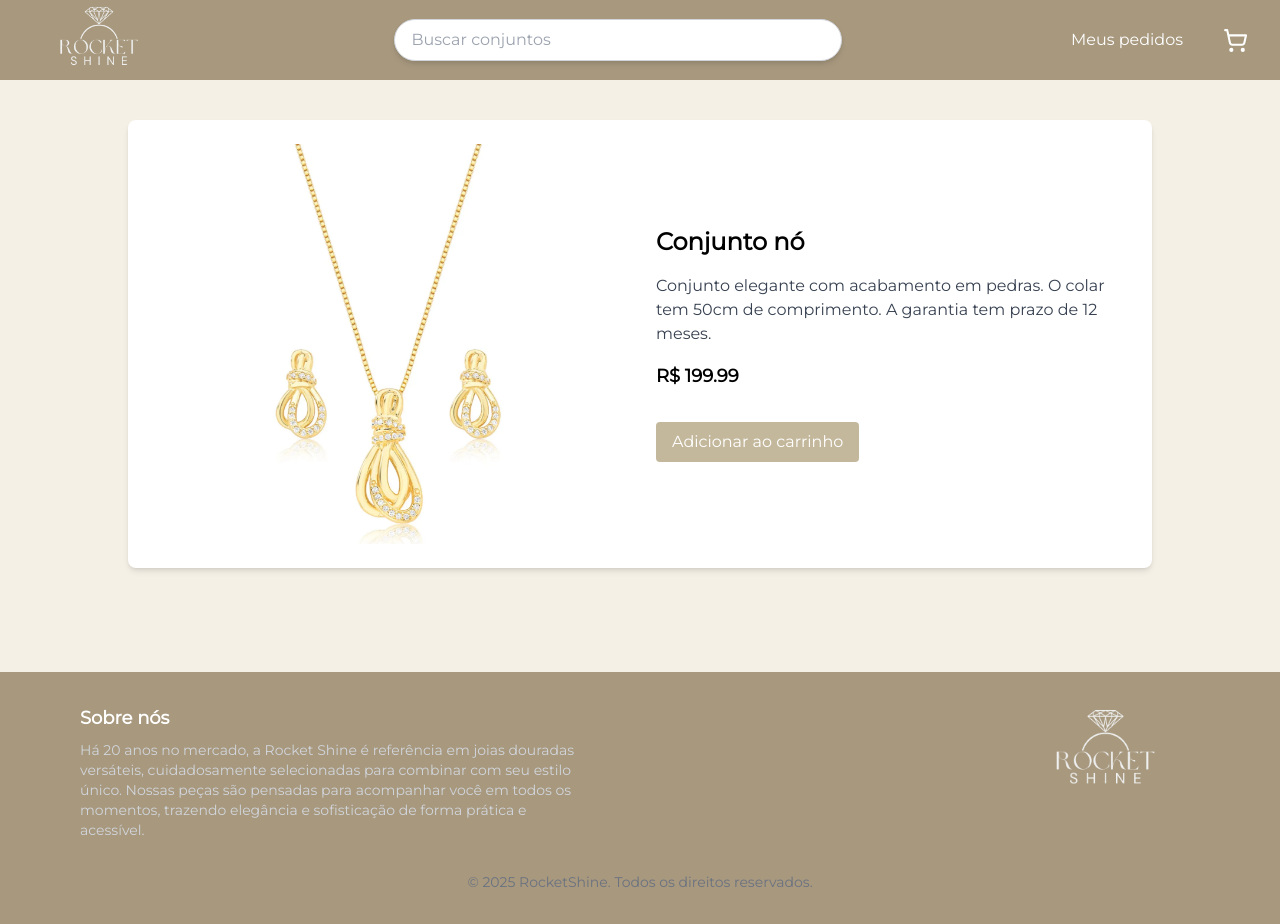
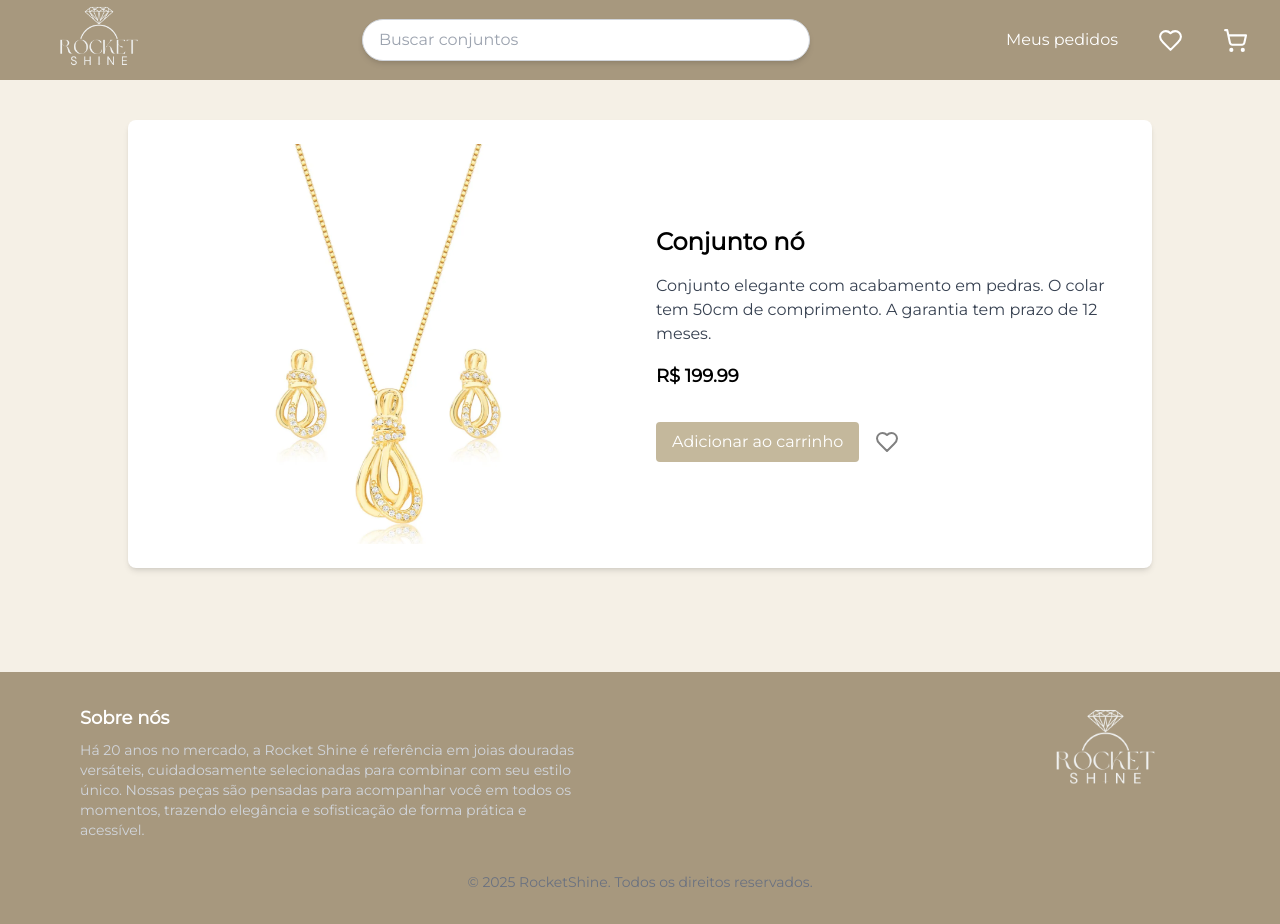
Before and after one commit to biapereira2/rocketProject, a React (Vite) app: page /produto/1 in a window 1280 px wide. Built offline with nearby package versions, Linux system fonts and the light colour scheme.

Commit message:
feat: add favoritos

```diff
--- a/src/App.tsx
+++ b/src/App.tsx
@@ -7,6 +7,7 @@ import { Footer } from './components/footer';
 import './index.css';
 import { useState } from 'react';
 import { HistoricoPedidos } from './components/historicoPedidos';
+import { Favoritos } from './components/favoritos';
 
 function App() {
   const [carrinhoAberto, setCarrinhoAberto] = useState(false);
@@ -21,6 +22,7 @@ function App() {
       <main className="flex-1">
         <Routes>
           <Route path="/" element={<Conjuntos filtro={busca} />} />
+          <Route path="/favoritos" element={<Favoritos />} />
           <Route path="/historicoPedidos" element={<HistoricoPedidos />} />
           <Route path="/produto/:id" element={<Detalhes />} />
         </Routes>
--- a/src/components/detalhes.tsx
+++ b/src/components/detalhes.tsx
@@ -1,17 +1,33 @@
-import { useParams } from "react-router-dom";
-import catalogo from "../data/catalogo.json";
+import { useParams } from 'react-router-dom';
+import catalogo from '../data/catalogo.json';
 import './detalhes.css';
-import { useCarrinho } from "../context/carrinho.tsx";
+import { useCarrinho } from '../context/carrinho';
+import { Heart } from 'lucide-react';
+import { useFavoritos } from '../context/favoritos';
 
 export function Detalhes() {
     const { id } = useParams();
     const produto = catalogo.find((item) => item.id === parseInt(id ?? ''));
     const { adicionarProduto, removerProduto, quantidadeProduto } = useCarrinho();
+    const { estaFavorito, adicionarFavorito, removerFavorito } = useFavoritos();
 
     const quantidade = produto ? quantidadeProduto(produto.id) : 0;
+    const favorito = produto ? estaFavorito(produto.id) : false;
 
     if (!produto) {
         return <p>Produto não encontrado.</p>;
+    }
+
+    function toggleFavorito() {
+        if (!produto) return;
+
+        if (favorito) {
+        removerFavorito(produto.id);
+        console.log('REMOVIDO dos favoritos', produto.id);
+        } else {
+        adicionarFavorito(produto.id);
+        console.log('ADICIONADO aos favoritos', produto.id);
+        }
     }
 
     return (
@@ -23,7 +39,7 @@ export function Detalhes() {
             <p>{produto.description}</p>
             <span className="detalhes-preco">R$ {produto.price}</span>
 
-                    <div className="botao">
+            <div className="botoes-acoes" style={{ display: 'flex', alignItems: 'center', gap: '1rem', marginTop: '1rem' }}>
                 {quantidade === 0 ? (
                 <button className="adicionar-carrinho" onClick={() => adicionarProduto(produto)}>
                     Adicionar ao carrinho
@@ -35,6 +51,18 @@ export function Detalhes() {
                     <button className="btn" onClick={() => adicionarProduto(produto)}>+</button>
                 </div>
                 )}
+
+            <button onClick={toggleFavorito} aria-label={favorito ? 'Remover dos favoritos' : 'Adicionar aos favoritos'}
+                style={{
+                    background: 'transparent',
+                    border: 'none',
+                    cursor: 'pointer',
+                    color: favorito ? 'red' : 'gray',
+                    fontSize: '1.8rem',
+                    padding: 0,
+                }}>
+                <Heart />
+                </button>
             </div>
             </div>
         </div>
--- /dev/null
+++ b/src/components/favoritos.css
@@ -0,0 +1,9 @@
+.sem-favoritos {
+    @apply mt-16 text-center text-lg font-medium flex flex-col items-center gap-2;
+    color: #3a2e2e;
+}
+
+.sem-favoritos-coracao {
+    @apply text-4xl;
+    color: #3a2e2e;
+}
--- /dev/null
+++ b/src/components/favoritos.tsx
@@ -0,0 +1,33 @@
+import catalogo from "../data/catalogo.json";
+import { useFavoritos } from "../context/favoritos";
+import {Heart} from "lucide-react"
+import "./favoritos.css";
+
+export function Favoritos() {
+    const { favoritos } = useFavoritos();
+
+    const produtosFavoritos = catalogo.filter(produto => favoritos.includes(produto.id));
+
+    if (produtosFavoritos.length === 0) {
+        return (
+            <div className="sem-favoritos">
+                <Heart className="sem-favoritos-coracao" />
+                <p>Você não tem produtos favoritos ainda.</p>
+            </div>
+        );
+    }
+
+    return (
+        <div>
+            <div className="catalogo">
+                {produtosFavoritos.map(produto => (
+                    <div key={produto.id} className="catalogo-item">
+                        <img src={produto.image} alt={produto.name} />
+                        <h3>{produto.name}</h3>
+                        <p>R$ {produto.price}</p>
+                    </div>
+                ))}
+            </div>
+        </div>
+    );
+}
--- a/src/components/navbar.tsx
+++ b/src/components/navbar.tsx
@@ -1,5 +1,5 @@
 import './navbar.css';
-import { ShoppingCart, Menu } from 'lucide-react';
+import { ShoppingCart, Menu, Heart } from 'lucide-react';
 import { Link } from 'react-router-dom';
 import { useCarrinho } from '../context/carrinho';
 import Logo from '/images/RocketShine.png';
@@ -47,6 +47,10 @@ export function Navbar({ onCarrinhoClick, onBuscar }: NavbarProps) {
                         Meus pedidos
                     </Link>
 
+                    <Link to="/favoritos" className="navbar-button" aria-label="Favoritos">
+                        <Heart size={25} />
+                    </Link>
+
                     <button className="navbar-button" onClick={onCarrinhoClick} aria-label="Carrinho">
                         <ShoppingCart size={25} />
                         {totalItens > 0 && (
--- /dev/null
+++ b/src/context/favoritos.tsx
@@ -0,0 +1,47 @@
+import { createContext, useContext, useState, useEffect, ReactNode } from 'react';
+
+type FavoritosContextType = {
+    favoritos: number[];
+    adicionarFavorito: (id: number) => void;
+    removerFavorito: (id: number) => void;
+    estaFavorito: (id: number) => boolean;
+};
+
+const FavoritosContext = createContext<FavoritosContextType | undefined>(undefined);
+
+export function FavoritosProvider({ children }: { children: ReactNode }) {
+    const [favoritos, setFavoritos] = useState<number[]>(() => {
+    const favoritosSalvos = localStorage.getItem('favoritos');
+    return favoritosSalvos ? JSON.parse(favoritosSalvos) : [];
+});
+
+    useEffect(() => {
+        localStorage.setItem('favoritos', JSON.stringify(favoritos));
+    }, [favoritos]);
+
+    function adicionarFavorito(id: number) {
+        setFavoritos((old) => (old.includes(id) ? old : [...old, id]));
+    }
+
+    function removerFavorito(id: number) {
+        setFavoritos((old) => old.filter((favId) => favId !== id));
+    }
+
+    function estaFavorito(id: number) {
+        return favoritos.includes(id);
+    }
+
+    return (
+        <FavoritosContext.Provider value={{ favoritos, adicionarFavorito, removerFavorito, estaFavorito }}>
+        {children}
+        </FavoritosContext.Provider>
+    );
+}
+
+export function useFavoritos() {
+    const context = useContext(FavoritosContext);
+    if (!context) {
+        throw new Error('useFavoritos must be used within a FavoritosProvider');
+    }
+    return context;
+}
--- a/src/main.tsx
+++ b/src/main.tsx
@@ -4,13 +4,16 @@ import { BrowserRouter } from 'react-router-dom'
 import './index.css'
 import App from './App.tsx'
 import { CarrinhoProvider } from './context/carrinho.tsx'
+import { FavoritosProvider } from './context/favoritos.tsx';
 
 ReactDOM.createRoot(document.getElementById('root')!).render(
   <React.StrictMode>
-    <CarrinhoProvider>
-      <BrowserRouter>
-        <App />
-      </BrowserRouter>
-    </CarrinhoProvider>
+    <FavoritosProvider>
+      <CarrinhoProvider>
+        <BrowserRouter>
+          <App />
+        </BrowserRouter>
+      </CarrinhoProvider>
+    </FavoritosProvider>
   </React.StrictMode>
 );
```
Also changed, not shown: src/pages/conjuntos.tsx (line endings or trailing spaces). Lines whose indentation alone changed are shown as unchanged.
